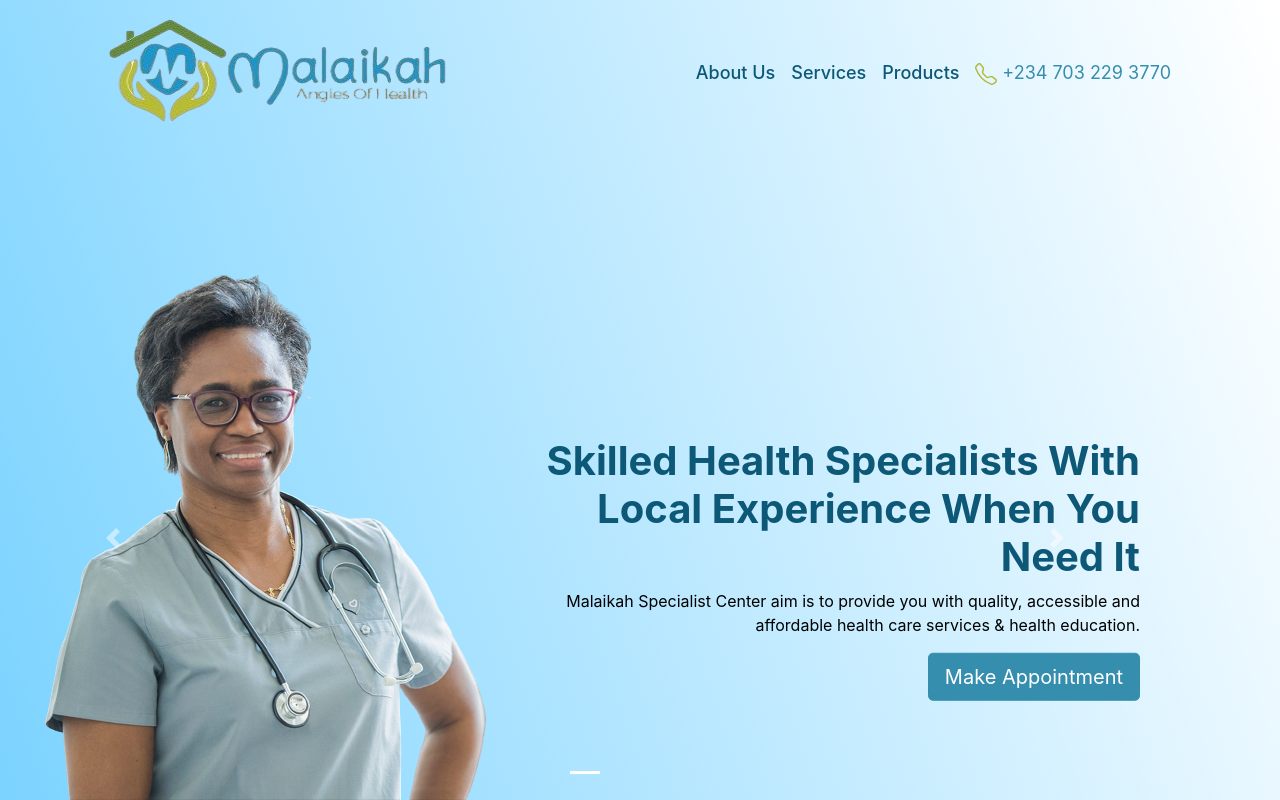
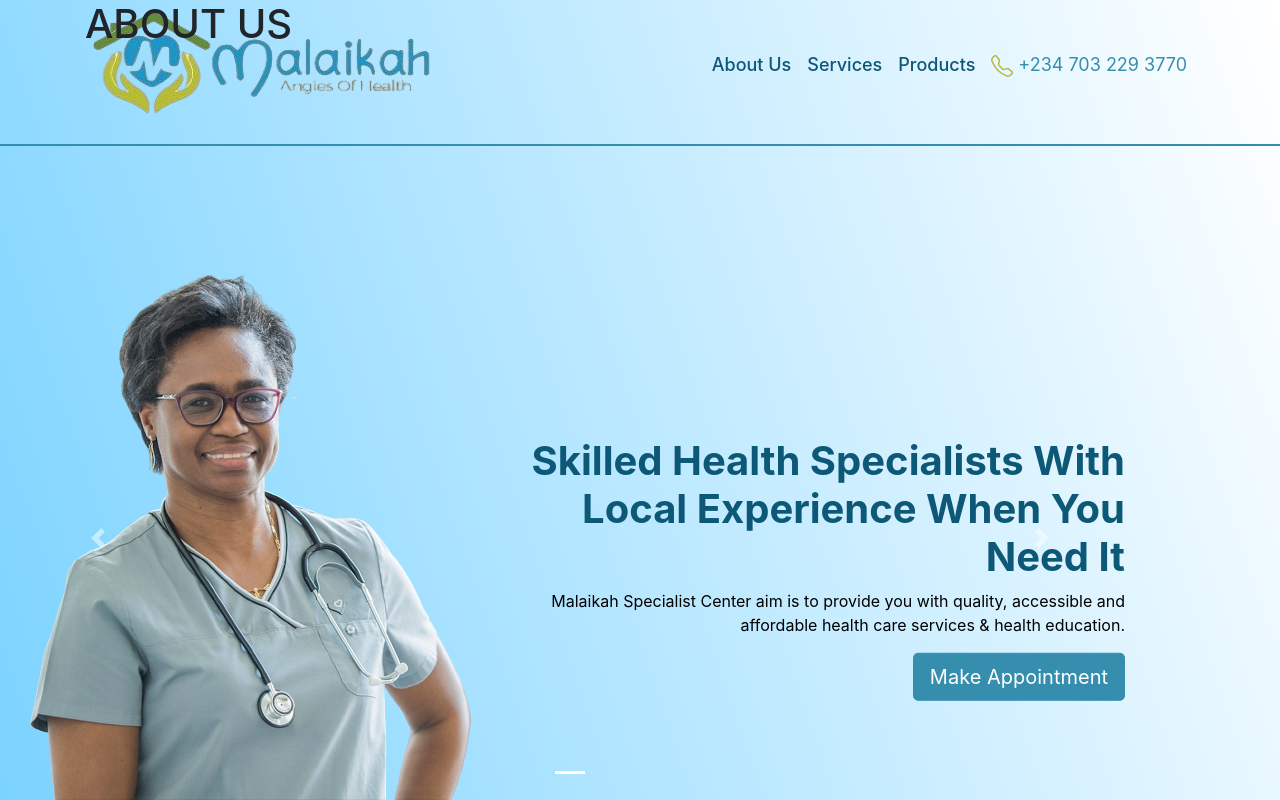
Before and after one commit to joshuamakula/Malaikah, a React (Create React App) app: page / in a window 1280 px wide. Built offline with nearby package versions, Linux system fonts and the light colour scheme.

Commit message:
Start working on the about section.

```diff
--- a/src/App.css
+++ b/src/App.css
@@ -9,6 +9,10 @@
   background: linear-gradient(71.34deg, #7BD3FF 0%, rgba(196, 235, 255, 0) 99.63%);
   position: relative;
 
+}
+
+.navbar{
+  padding: 0 !important;
 }
 
 .navbar-all{
@@ -86,6 +90,15 @@ a{
   border-radius: 5px !important;
 }
 
+.container-fluid, .horizontal-line {
+  position: absolute;
+  padding: 0 !important;
+}
+
+hr{
+  border: 1px solid #358EAE !important;
+}
+
 
 @media (max-width: 793px) {
   .logo {
@@ -107,3 +120,16 @@ a{
     font-size: 30px;
   }
 }
+
+/* About us section */
+
+/* .about-us{
+  height: 100vh;
+}
+
+.section-title {
+  font-style: normal;
+  font-weight: bold;
+  font-size: 18px;
+  color: #358EAE;
+} */
--- a/src/App.js
+++ b/src/App.js
@@ -1,5 +1,6 @@
 import React from 'react';
 import './App.css'
+import About from './components/About';
 import Header from './components/Header';
 
 function App() {
@@ -7,6 +8,7 @@ function App() {
   return(
     <div>
       <Header />
+      <About />
     </div>
   )
 }
--- /dev/null
+++ b/src/components/About.js
@@ -0,0 +1,18 @@
+import React from 'react';
+import { Col, Container, Row } from 'react-bootstrap';
+
+function About() {
+    return (
+        <Container>
+            <Row>
+                <Col className="about-us">
+                    <h1 className="section-title">ABOUT US</h1>
+                </Col>
+                <Col>
+                </Col>
+            </Row>
+        </Container>
+    );
+}
+
+export default About;
--- a/src/components/Header.js
+++ b/src/components/Header.js
@@ -3,12 +3,15 @@ import '../App.css';
 import {  Container } from "react-bootstrap";
 import NavMenu from "./NavMenu";
 import Slider from "./Slider";
+import HorizontalLine from "./HorizontalLine";
+import About from "./About";
 
 
 function Header() {
     return (
         <Container fluid className="web-header">
             <NavMenu />
+            <HorizontalLine />
             <Slider />
         </Container>
 
--- /dev/null
+++ b/src/components/HorizontalLine.js
@@ -0,0 +1,12 @@
+import React from 'react';
+import { Container } from 'react-bootstrap';
+
+function HorizontalLine() {
+    return (
+        <Container className="horizontal-line" fluid>
+            <hr/>
+        </Container>
+    );
+}
+
+export default HorizontalLine;
```
